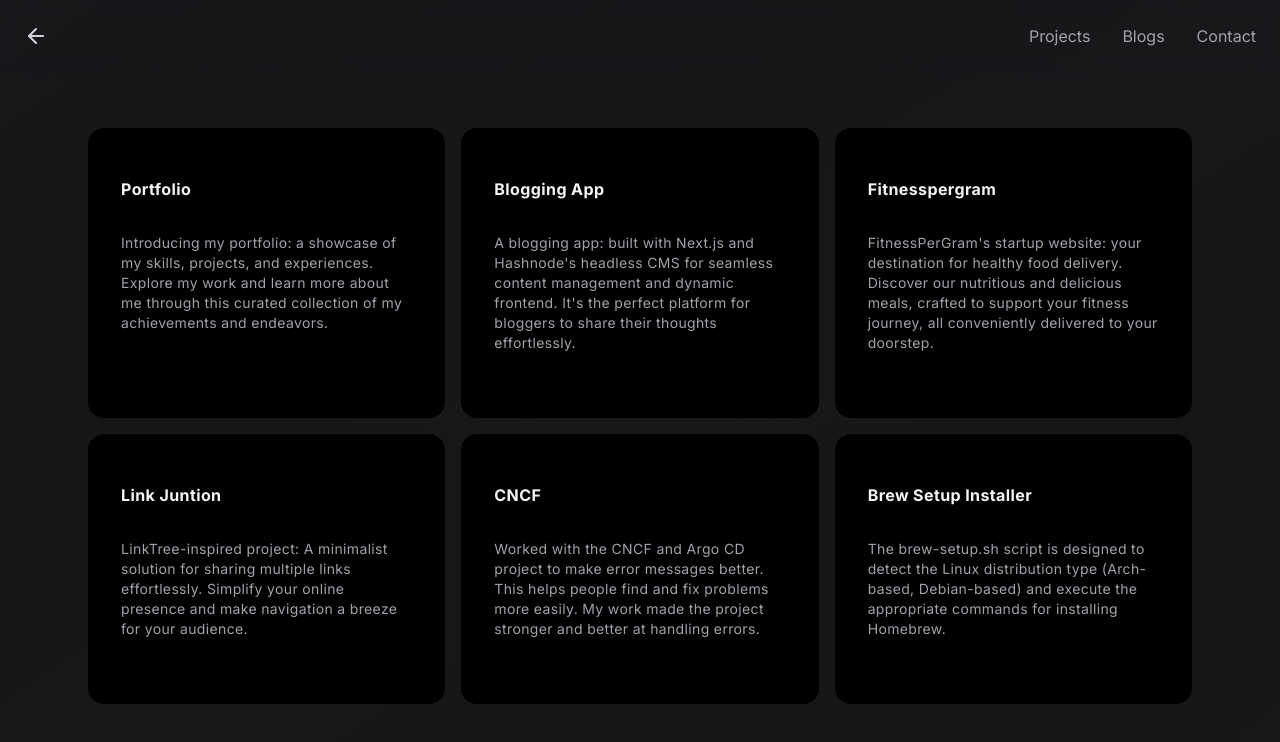
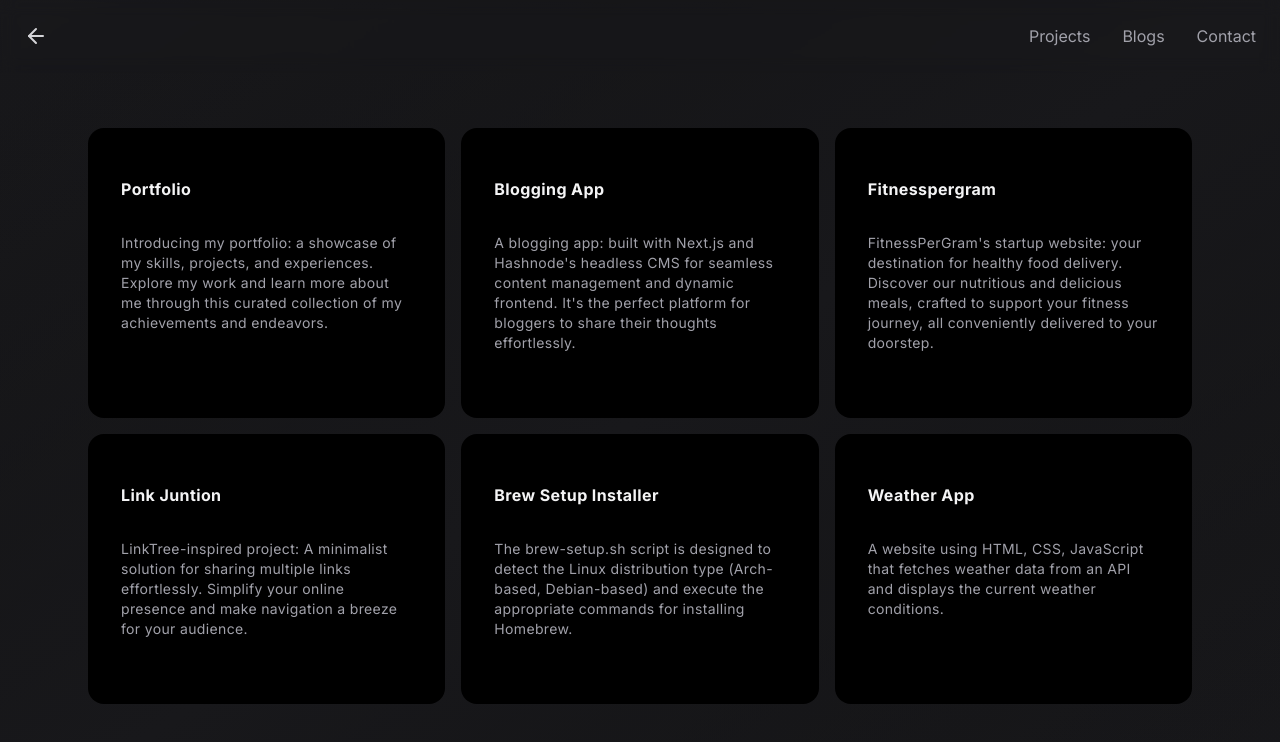
Before and after one commit to AvhiMaz/portfolio, a Next.js app: page /projects in a window 1280 px wide. Shown: the top 742 px of the page. Built offline with nearby package versions, Linux system fonts and the light colour scheme; no server answers; what tailwindcss-debug-screens would draw is missing.

Commit message:
added experience section

```diff
--- /dev/null
+++ b/app/experience/page.tsx
@@ -0,0 +1,99 @@
+"use client";
+import Link from "next/link";
+import { HoverEffect } from "../components/ui/card-hover-effect";
+import { ArrowLeft } from "lucide-react";
+import React, { useEffect, useRef, useState } from "react";
+
+const ContactsNavigation: React.FC = () => {
+  const ref = useRef<HTMLElement>(null);
+  const [isIntersecting, setIntersecting] = useState(true);
+
+  useEffect(() => {
+    if (!ref.current) return;
+    const observer = new IntersectionObserver(([entry]) =>
+      setIntersecting(entry.isIntersecting),
+    );
+
+    observer.observe(ref.current);
+    return () => observer.disconnect();
+  }, []);
+
+  const projects = [
+    {
+      title: "Lead @OWASP",
+      description:
+        "Led the OWASP (Open Web Application Security Project) local chapter, orchestrating efforts to advance cybersecurity awareness and practices within the community.",
+      link: "https://owasp.org/www-chapter-itanagar/",
+      date: "Nov 2023 - Present",
+    },
+    {
+      title: "Contribution at CNCF",
+      description:
+        "Worked with the CNCF and Argo CD project to make error messages better. This helps people find and fix problems more easily. My work made the project stronger and better at handling errors.",
+      link: "https://github.com/argoproj/argo-cd/pull/15059",
+      date: "Aug 2023 - Aug 2023",
+    },
+    {
+      title: "Internship at Bharat Intern",
+      description:
+        "At Bharat Intern, I independently tackled web development projects, refining my skills and gaining practical experience. This opportunity was instrumental in shaping my capabilities as a web developer.",
+      link: "https://drive.google.com/file/d/11d1aB2AnxEwWdu9V1PHjFTJaJCEU3dbK/view?usp=sharing",
+      date: "Nov 2023 - Dec 2023",
+    },
+    {
+      title: "Leetcode",
+      description:
+        "Completed 200+ Leetcode questions, significantly enhancing problem-solving abilities and sharpening critical thinking skills.",
+      link: "https://leetcode.com/Avhi_Maz/",
+      date: "Jul 2022 - Present",
+    },
+    {
+      title: "Ethical Hacking Certification",
+      description:
+        "Completed in-depth course on ethical hacking principles, including penetration testing, network security, and vulnerability assessment.",
+      link: "https://www.udemy.com/certificate/UC-5ba57901-7cc1-48bd-8952-355484f3159f/",
+      date: "Issued on Dec 2023",
+    },
+    {
+      title: "Python for Everybody Certification",
+      description:
+        "Completed comprehensive online course covering Python programming fundamentals, data structures, and web scraping techniques.",
+      link: "https://www.coursera.org/account/accomplishments/specialization/EKKEQYKZMJH6",
+      date: "Issued on Nov 2023",
+    },
+    {
+      title: "Technical Support Fundamentals Certification",
+      description:
+        "Completed comprehensive online course covering technical support fundamentals.",
+      link: "https://www.coursera.org/account/accomplishments/verify/EH47FWG93HCX",
+      date: "Issued on Oct 2023",
+    },
+  ];
+
+  return (
+    <>
+      <header ref={ref}>
+        <div
+          className={`fixed inset-x-0 top-0 z-50 backdrop-blur  duration-200 border-b  ${isIntersecting
+              ? "bg-zinc-900/0 border-transparent"
+              : "bg-zinc-900/500  border-zinc-800 "
+            }`}
+        >
+          <div className="container flex flex-row-reverse items-center justify-between p-6 mx-auto">
+            <Link
+              href="/"
+              className="duration-200 text-zinc-300 hover:text-zinc-100"
+            >
+              <ArrowLeft className="w-6 h-6 " />
+            </Link>
+          </div>
+        </div>
+      </header>
+      <div className="bg-gradient-to-tl from-zinc-900/0 via-zinc-900 to-zinc-900/0 mx-auto px-8 flex sm:p-20 items-center justify-center min-h-screen">
+        <HoverEffect items={projects} />
+      </div>
+    </>
+  );
+};
+
+export default ContactsNavigation;
--- a/app/page.tsx
+++ b/app/page.tsx
@@ -41,6 +41,31 @@
           that solves problems and enhances user experiences with creativity and
           precision.
         </h2>
+        <div className="mt-10">
+          <Link href="/experience">
+            <button
+              type="button"
+              className="text-white bg-gray-700 hover:bg-blue-800 focus:ring-4 focus:outline-none focus:ring-gray-300 font-medium rounded-lg text-sm px-5 py-2.5 text-center inline-flex items-center dark:bg-gray-600 dark:hover:bg-gray-700 dark:focus:ring-gray-800"
+            >
+              My Experiences & Achievements
+              <svg
+                className="rtl:rotate-180 w-3.5 h-3.5 ms-2"
+                aria-hidden="true"
+                xmlns="http://www.w3.org/2000/svg"
+                fill="none"
+                viewBox="0 0 14 10"
+              >
+                <path
+                  stroke="currentColor"
+                  stroke-linecap="round"
+                  stroke-linejoin="round"
+                  stroke-width="2"
+                  d="M1 5h12m0 0L9 1m4 4L9 9"
+                />
+              </svg>
+            </button>
+          </Link>
+        </div>
       </div>
     </div>
   );
--- a/app/projects/page.tsx
+++ b/app/projects/page.tsx
@@ -32,19 +32,18 @@
     link: "https://links-junction.vercel.app/",
     date: "",
   },
-
-  {
-    title: "CNCF",
-    description:
-      "Worked with the CNCF and Argo CD project to make error messages better. This helps people find and fix problems more easily. My work made the project stronger and better at handling errors.",
-    link: "https://github.com/argoproj/argo-cd/pull/15059",
-    date: "",
-  },
   {
     title: "Brew Setup Installer",
     description:
       "The brew-setup.sh script is designed to detect the Linux distribution type (Arch-based, Debian-based) and execute the appropriate commands for installing Homebrew.",
     link: "https://github.com/AvhiMaz/brew-setup",
+    date: "",
+  },
+  {
+    title: "Weather App",
+    description:
+      "A website using HTML, CSS, JavaScript that fetches weather data from an API and displays the current weather conditions.",
+    link: "https://github.com/AvhiMaz/Weather-App",
     date: "",
   },
 ];
```
